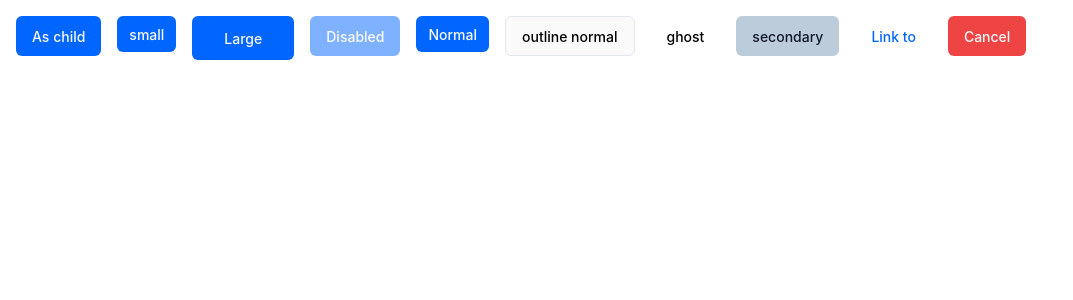
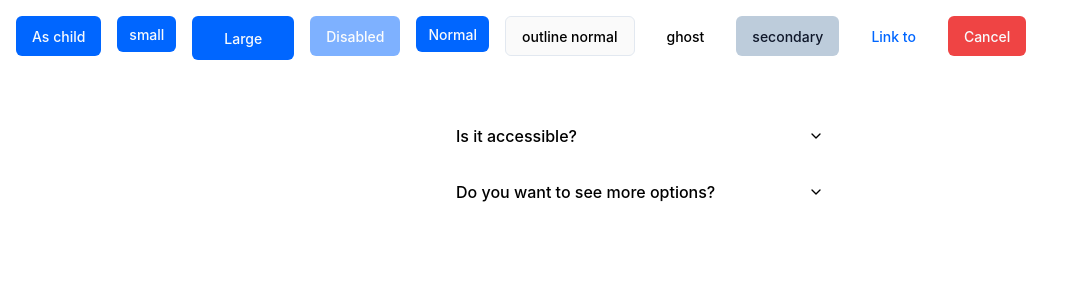
Before and after one commit to ajiohjesse/styled-ui, a React (Vite) app: page / in a window 1280 px wide. Shown: the top 300 px of the page, without its empty margins (0-1073 px from the left). Built offline with nearby package versions, Linux system fonts and the light colour scheme.

Commit message:
feat: accordion

```diff
--- a/package.json
+++ b/package.json
@@ -11,7 +11,9 @@
     "format": "prettier --write ."
   },
   "dependencies": {
+    "@radix-ui/react-accordion": "^1.1.2",
     "@radix-ui/react-slot": "^1.0.2",
+    "lucide-react": "^0.303.0",
     "react": "^18.2.0",
     "react-dom": "^18.2.0",
     "styled-components": "^6.1.6"
--- a/src/App.tsx
+++ b/src/App.tsx
@@ -1,3 +1,9 @@
+import {
+  Accordion,
+  AccordionContent,
+  AccordionItem,
+  AccordionTrigger,
+} from './ui/Accordion';
 import Button from './ui/Button';
 
 function App() {
@@ -24,6 +30,31 @@ function App() {
         <Button variant='link'>Link to</Button>
         <Button variant='destructive'>Cancel</Button>
       </div>
+
+      <div
+        style={{
+          maxWidth: '400px',
+          marginInline: 'auto',
+          paddingBlock: '2rem',
+        }}
+      >
+        <Accordion type='single' collapsible>
+          <AccordionItem value='item-1'>
+            <AccordionTrigger>Is it accessible?</AccordionTrigger>
+            <AccordionContent>
+              Yes. It adheres to the WAI-ARIA design pattern.
+            </AccordionContent>
+          </AccordionItem>
+          <AccordionItem value='item-2'>
+            <AccordionTrigger>
+              Do you want to see more options?
+            </AccordionTrigger>
+            <AccordionContent>
+              Yes. It adheres to the WAI-ARIA design pattern.
+            </AccordionContent>
+          </AccordionItem>
+        </Accordion>
+      </div>
     </>
   );
 }
--- /dev/null
+++ b/src/ui/Accordion/index.tsx
@@ -0,0 +1,44 @@
+import * as AccordionPrimitive from '@radix-ui/react-accordion';
+import * as React from 'react';
+import {
+  AccordionContentWrapper,
+  StyledAccordionChevron,
+  StyledAccordionContent,
+  StyledAccordionHeader,
+  StyledAccordionTrigger,
+} from './styles';
+
+const Accordion = AccordionPrimitive.Root;
+
+const AccordionItem = React.forwardRef<
+  React.ElementRef<typeof AccordionPrimitive.Item>,
+  React.ComponentPropsWithoutRef<typeof AccordionPrimitive.Item>
+>((props, ref) => <AccordionPrimitive.Item ref={ref} {...props} />);
+
+AccordionItem.displayName = 'AccordionItem';
+
+const AccordionTrigger = React.forwardRef<
+  React.ElementRef<typeof AccordionPrimitive.Trigger>,
+  React.ComponentPropsWithoutRef<typeof AccordionPrimitive.Trigger>
+>(({ children, ...props }, ref) => (
+  <StyledAccordionHeader>
+    <StyledAccordionTrigger ref={ref} {...props}>
+      {children}
+      <StyledAccordionChevron />
+    </StyledAccordionTrigger>
+  </StyledAccordionHeader>
+));
+AccordionTrigger.displayName = AccordionPrimitive.Trigger.displayName;
+
+const AccordionContent = React.forwardRef<
+  React.ElementRef<typeof AccordionPrimitive.Content>,
+  React.ComponentPropsWithoutRef<typeof AccordionPrimitive.Content>
+>(({ children, ...props }, ref) => (
+  <StyledAccordionContent ref={ref} {...props}>
+    <AccordionContentWrapper>{children}</AccordionContentWrapper>
+  </StyledAccordionContent>
+));
+
+AccordionContent.displayName = AccordionPrimitive.Content.displayName;
+
+export { Accordion, AccordionContent, AccordionItem, AccordionTrigger };
--- /dev/null
+++ b/src/ui/Accordion/styles.ts
@@ -0,0 +1,77 @@
+import * as AccordionPrimitive from '@radix-ui/react-accordion';
+import { ChevronDown } from 'lucide-react';
+import styled, { keyframes } from 'styled-components';
+
+const accordionUp = keyframes`
+0% {
+  height: var(--radix-accordion-content-height)
+}
+100% {
+  height: 0
+}
+`;
+
+const accordionDown = keyframes`
+0% {
+  height: 0;
+}
+100% {
+  height: var(--radix-accordion-content-height);
+}
+`;
+
+export const StyledAccordionHeader = styled(AccordionPrimitive.Header)`
+  display: flex;
+`;
+
+export const StyledAccordionChevron = styled(ChevronDown)`
+  height: 1rem;
+  width: 1rem;
+  flex-shrink: 0;
+  transition: transform 200ms;
+`;
+
+export const StyledAccordionTrigger = styled(AccordionPrimitive.Trigger)`
+  display: flex;
+  flex: 1;
+  align-items: center;
+  justify-content: space-between;
+  padding: 1rem;
+  font-weight: 500;
+  transition: 150ms;
+  border-radius: ${p => p.theme.radius.md};
+
+  &:hover {
+    text-decoration: underline;
+  }
+
+  &:focus-visible {
+    outline: 2px solid hsl(${p => p.theme.colors.ring});
+    outline-offset: 2px;
+  }
+
+  &[data-state='open'] {
+    svg {
+      transform: rotate(180deg);
+    }
+  }
+`;
+
+export const StyledAccordionContent = styled(AccordionPrimitive.Content)`
+  overflow: hidden;
+  font-size: 0.875rem;
+  transition: all 150ms;
+
+  &[data-state='closed'] {
+    animation: ${accordionUp} 0.2s ease-out;
+  }
+
+  &[data-state='open'] {
+    animation: ${accordionDown} 0.2s ease-out;
+  }
+`;
+
+export const AccordionContentWrapper = styled.div`
+  padding-block: 0 1rem;
+  padding-inline: 1rem;
+`;
```
Also changed, not shown: 1 other file (tests, documents, lock files or other folders).
